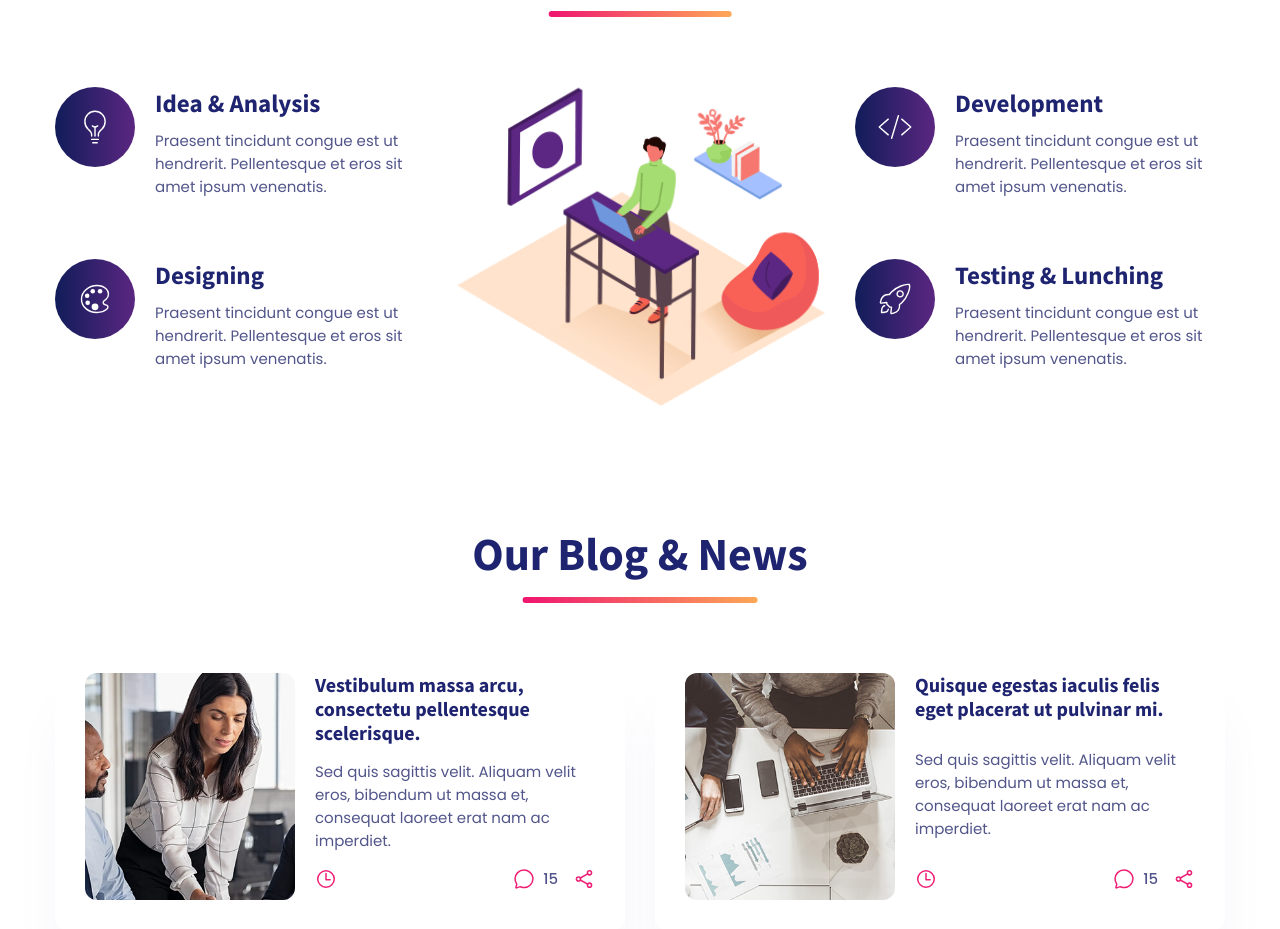
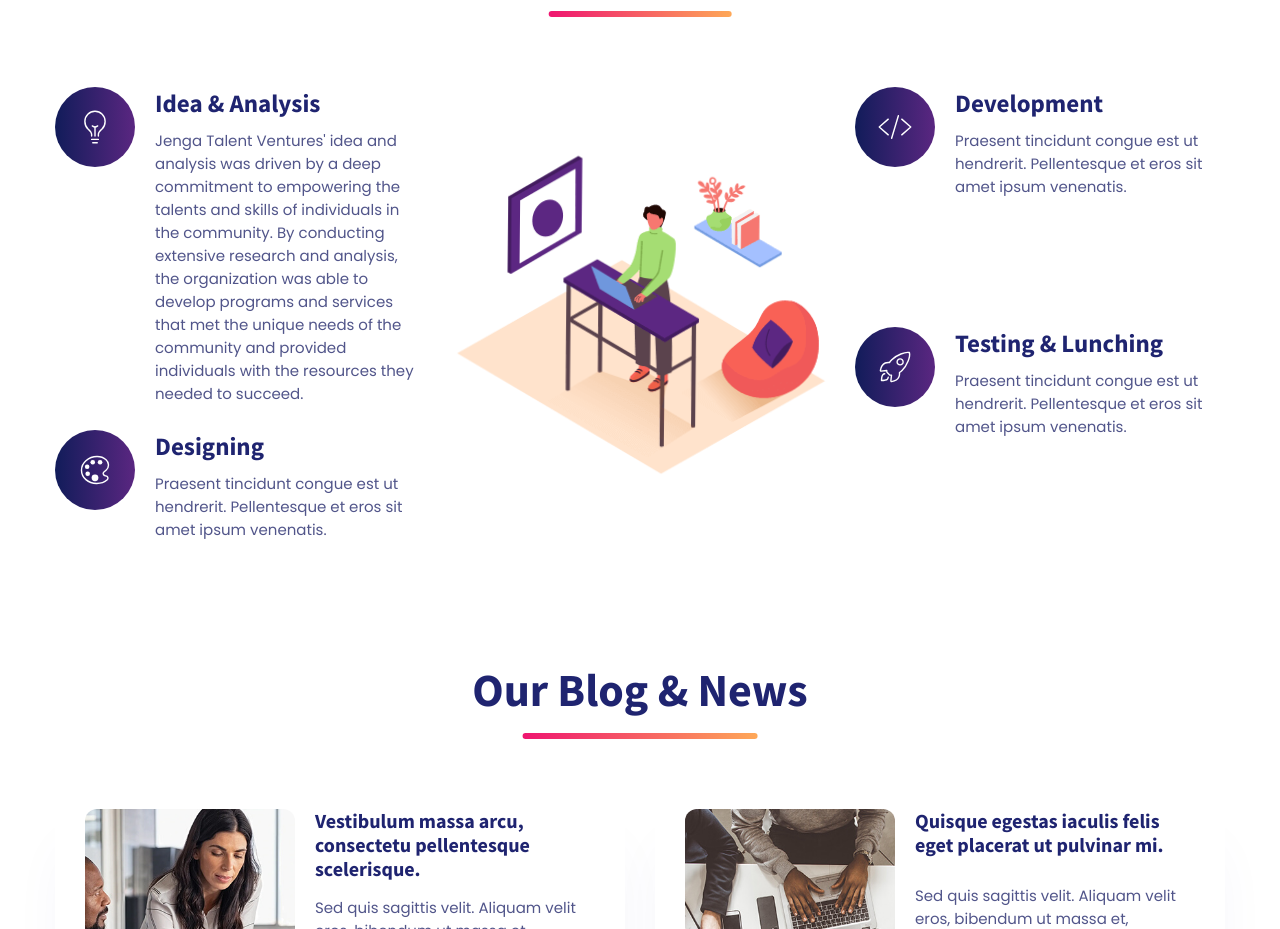
Before and after one commit to Kingsly62/Jenga-Talent-Ventures, a plain HTML site: page index.html in a window 1280 px wide. Shown: the part 1690-2619 px from the top of the page. Drawn offline with nearby package versions, Linux system fonts and the light colour scheme; a web font is replaced by a local one.

Commit message:
add new changes in the readme

```diff
--- a/index.html
+++ b/index.html
@@ -239,8 +239,10 @@ At Jenga Talent Ventures, we provide a range of programs and services that help
                   <h3 class="h3 title">Idea & Analysis</h3>
 
                   <p class="text">
-                    Praesent tincidunt congue est ut hendrerit. Pellentesque et eros sit amet ipsum venenatis.
-                  </p>
+                    Jenga Talent Ventures' idea and analysis was driven by a deep commitment to
+                     empowering the talents and skills of individuals in the community.
+                     By conducting extensive research and analysis, the organization was able
+                     to develop programs and services that met the unique needs of the community and provided individuals with the resources they needed to succeed.                  </p>
                 </div>
 
               </div>
```
